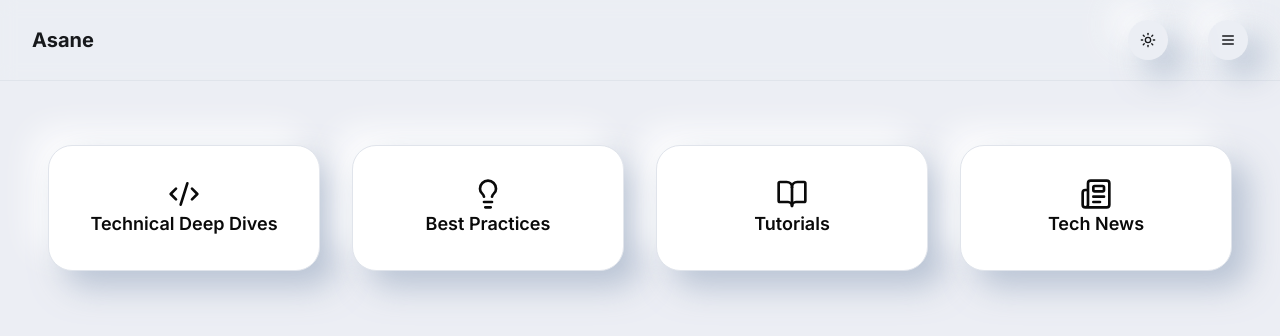
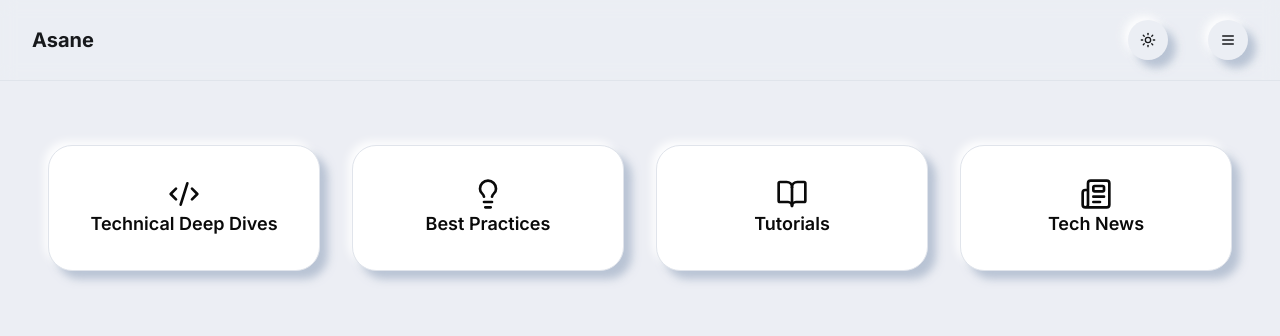
Before and after one commit to AsaneKento/asane-dev, a Next.js app: page / in a window 1280 px wide. Shown: the top 336 px of the page. Built offline with nearby package versions, Linux system fonts and the light colour scheme.

Commit message:
style: GlobalCSSを見直した

```diff
--- a/src/contents/Home/components/LinkCard/LinkCard.tsx
+++ b/src/contents/Home/components/LinkCard/LinkCard.tsx
@@ -11,7 +11,9 @@ interface LinkCardProps {
 export function LinkCard({ title, link, icon }: LinkCardProps): ReactElement {
   return (
     <Link href={link}>
-      <Card className={"p-8 neumorphic scale-up transition-all duration-300"}>
+      <Card
+        className={"p-8 neumorphic hover:scale-105 transition-all duration-300"}
+      >
         <div className={"flex flex-col items-center text-center"}>
           {icon}
           <h3 className={"text-lg font-semibold"}>{title}</h3>
--- a/src/stylesheet/global.css
+++ b/src/stylesheet/global.css
@@ -83,8 +83,8 @@
 
 .neumorphic {
   box-shadow:
-    16px 16px 32px rgba(163, 177, 198, 0.7),
-    -16px -16px 32px rgba(255, 255, 255, 0.9),
+    8px 8px 8px rgba(163, 177, 198, 0.7),
+    -4px -4px 8px rgba(255, 255, 255, 0.9),
     inset 0 0 0 rgba(163, 177, 198, 0),
     inset 0 0 0 rgba(255, 255, 255, 0);
   transition: all 0.3s ease-in-out;
@@ -108,8 +108,8 @@
 
 .dark .neumorphic {
   box-shadow:
-    2px 2px 8px rgba(163, 177, 198, 0.1),
-    -4px -4px 8px rgba(255, 255, 255, 0.1),
+    8px 8px 8px rgba(0, 0, 0, 0.8),
+    -4px -4px 16px rgba(255, 255, 255, 0.03),
     inset 0 0 0 rgba(0, 0, 0, 0),
     inset 0 0 0 rgba(255, 255, 255, 0);
   transition: all 0.3s ease-in-out;
@@ -119,19 +119,12 @@
   box-shadow:
     8px 8px 16px rgba(0, 0, 0, 0.3),
     -8px -8px 16px rgba(255, 255, 255, 0.02),
-    inset 4px 4px 8px rgba(0, 0, 0, 0.75),
-    inset -4px -4px 8px rgba(255, 255, 255, 0.03);
-  transform: translateY(-2px);
+    inset 4px 4px 4px rgba(0, 0, 0, 0.4),
+    inset -4px -4px 4px rgba(255, 255, 255, 0.03);
 }
 
 .dark .neumorphic-inset {
   box-shadow:
-    inset 8px 8px 16px rgba(0, 0, 0, 0.6),
-    inset -8px -8px 16px rgba(255, 255, 255, 0.8);
-  transform: translateY(0);
+    inset 8px 8px 16px rgba(0, 0, 0, 0.5),
+    inset -8px -8px 16px rgba(255, 255, 255, 0.02);
 }
-
-/*　NOTE: ThemeProviderと干渉するため仕方なくhoverをcssで定義している　*/
-.scale-up:hover {
-  transform: scale(1.05);
-}
```
